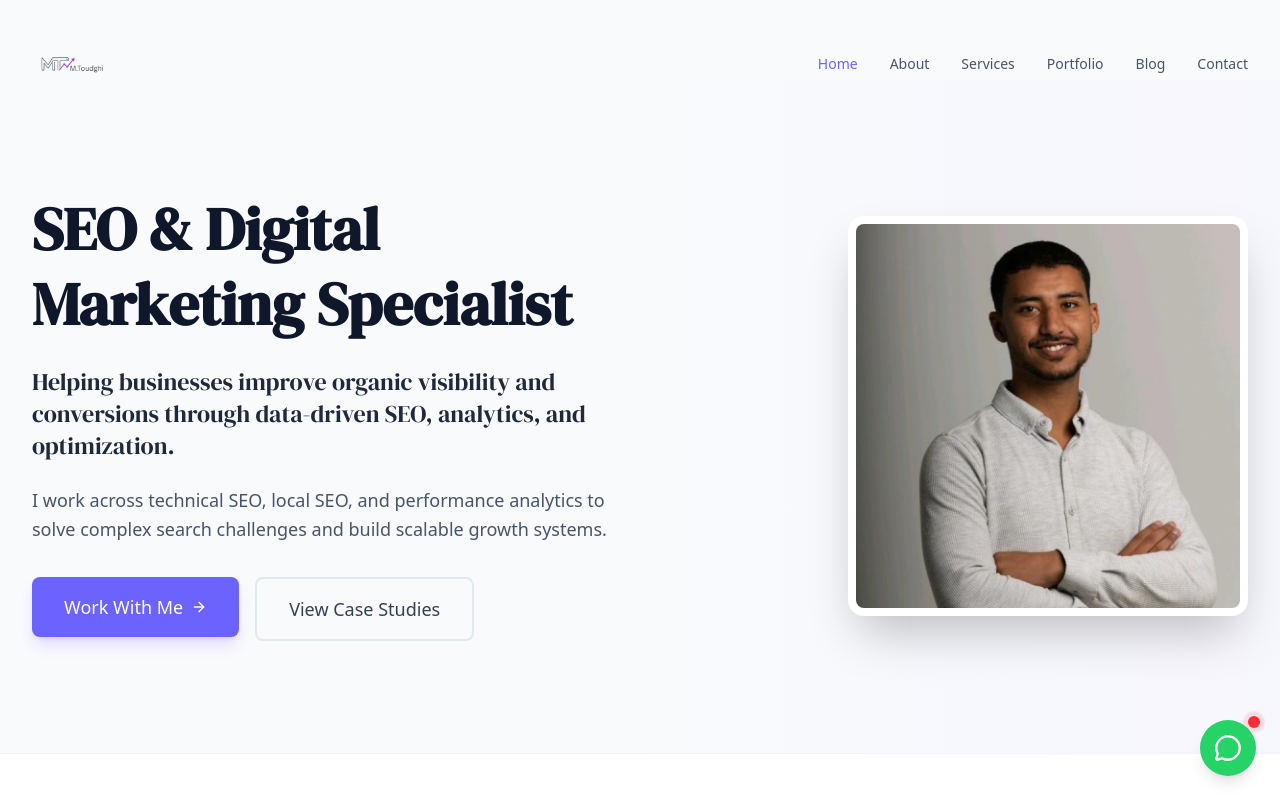
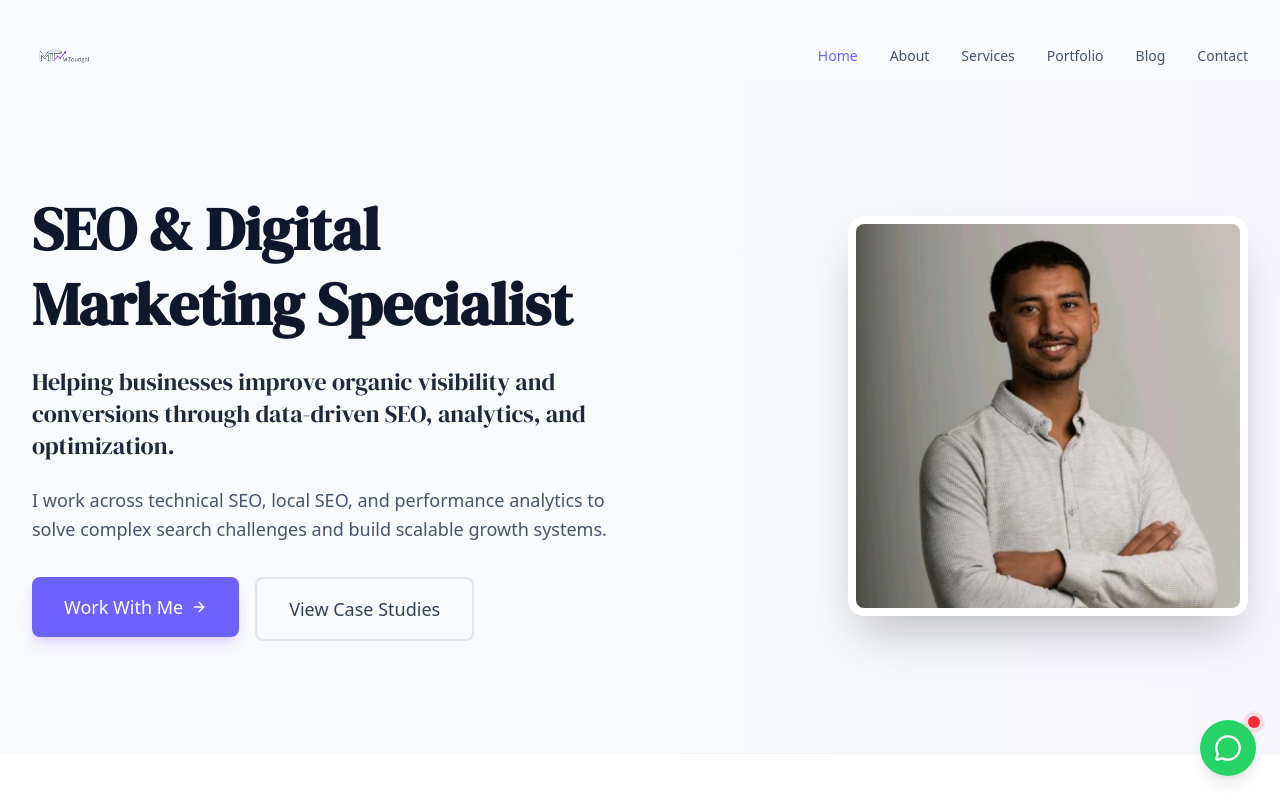
Before and after one commit to toudmohamed-ship-it/mohamed-portfolio, a Next.js app: page / in a window 1280 px wide. Shown: the top 800 px of the page. Built offline with nearby package versions, Linux system fonts and the light colour scheme.

Commit message:
Identity: Final polish with user-provided transparent logo and icon

```diff
--- a/src/components/layout/Navbar.tsx
+++ b/src/components/layout/Navbar.tsx
@@ -41,7 +41,7 @@ export default function Navbar() {
                         <img
                             src="/logo.png"
                             alt="Mohamed Toudghi Logo"
-                            className="h-16 md:h-20 w-auto object-contain mix-blend-multiply brightness-[1.05]"
+                            className="h-14 md:h-16 w-auto object-contain"
                         />
                     </motion.div>
                 </Link>
```
